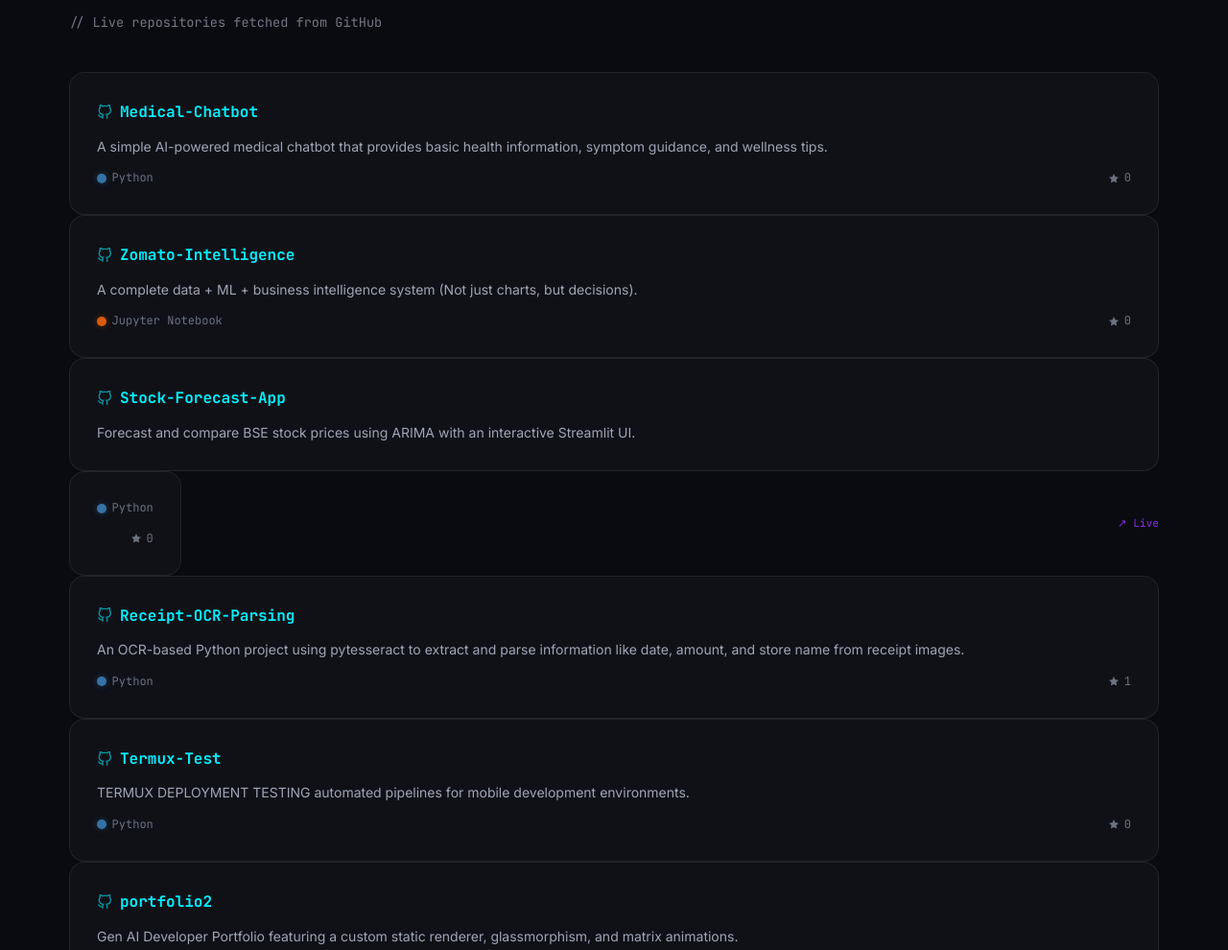
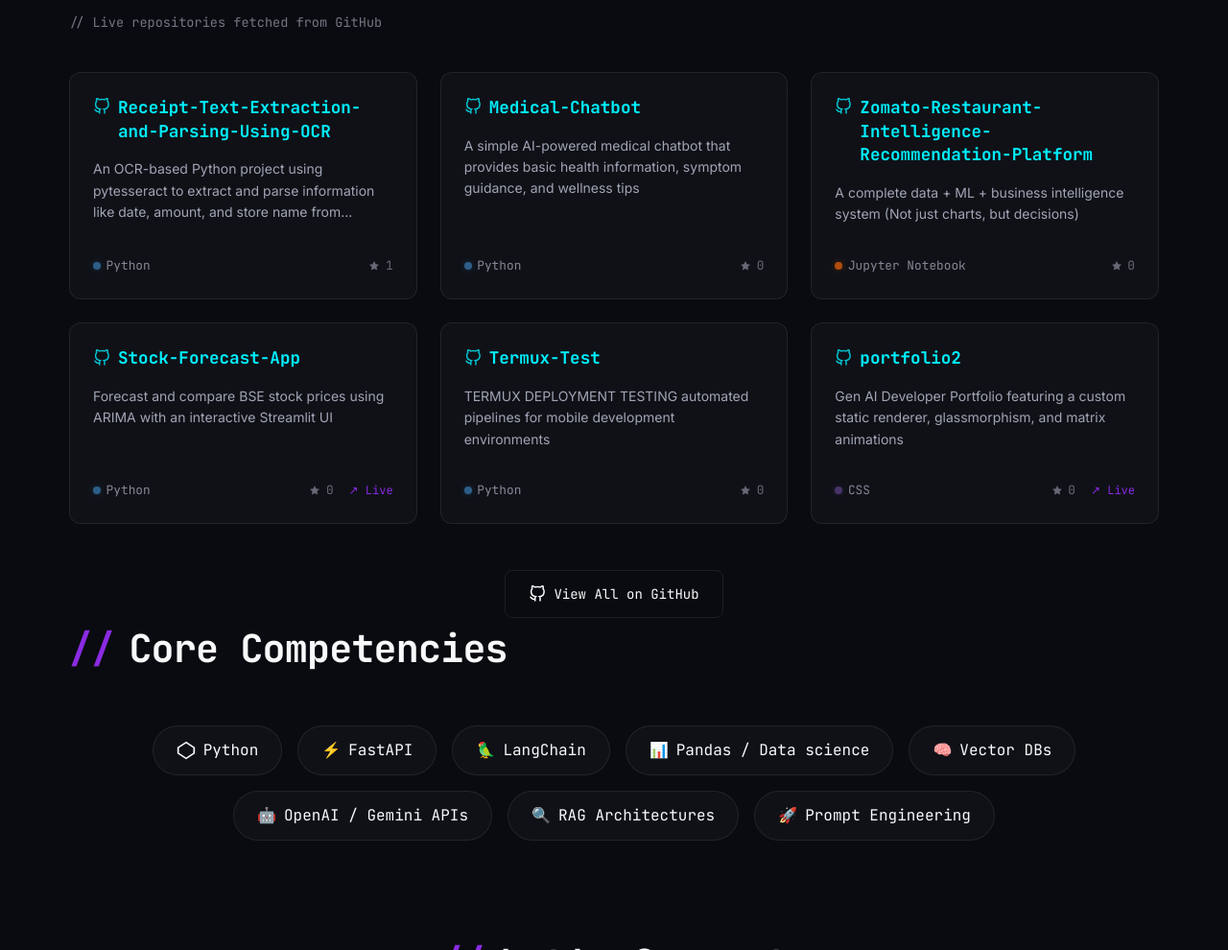
Before and after one commit to KaustubhMestri/portfolio2, a website built with Vite: page index.html in a window 1280 px wide. Shown: the part 941-1931 px from the top of the page at 96% size. Built offline with nearby package versions, Linux system fonts and the light colour scheme.

Commit message:
style: update static project cards to match new design details

```diff
--- a/index.html
+++ b/index.html
@@ -97,10 +97,36 @@
 
       <div class="repo-grid" id="projects-grid">
         <!-- Project 1 -->
+        <a href="https://github.com/KaustubhMestri/Receipt-Text-Extraction-and-Parsing-Using-OCR" target="_blank"
+          rel="noopener noreferrer" class="repo-card interactive">
+          <div class="repo-card-name" style="color: var(--color-accent-cyan);">
+            <svg width="18" height="18" viewBox="0 0 24 24" fill="none" stroke="currentColor" stroke-width="2"
+              style="flex-shrink:0;">
+              <path
+                d="M9 19c-5 1.5-5-2.5-7-3m14 6v-3.87a3.37 3.37 0 0 0-.94-2.61c3.14-.35 6.44-1.54 6.44-7A5.44 5.44 0 0 0 20 4.77 5.07 5.07 0 0 0 19.91 1S18.73.65 16 2.48a13.38 13.38 0 0 0-7 0C6.27.65 5.09 1 5.09 1A5.07 5.07 0 0 0 5 4.77a5.44 5.44 0 0 0-1.5 3.78c0 5.42 3.3 6.61 6.44 7A3.37 3.37 0 0 0 9 18.13V22">
+              </path>
+            </svg>
+            Receipt-Text-Extraction-and-Parsing-Using-OCR
+          </div>
+          <p class="repo-card-desc">An OCR-based Python project using pytesseract to extract and parse information like
+            date, amount, and store name from...</p>
+          <div class="repo-card-meta">
+            <span class="repo-lang" style="color: var(--color-text-secondary);"><span class="lang-dot"
+                style="background:#3572A5;box-shadow:0 0 6px #3572A566;"></span>Python</span>
+            <span class="repo-stars" style="color: var(--color-text-secondary);"><svg width="12" height="12"
+                viewBox="0 0 24 24" fill="currentColor">
+                <path
+                  d="M12 2l3.09 6.26L22 9.27l-5 4.87 1.18 6.88L12 17.77l-6.18 3.25L7 14.14 2 9.27l6.91-1.01L12 2z" />
+              </svg> 1</span>
+          </div>
+        </a>
+
+        <!-- Project 2 -->
         <a href="https://github.com/KaustubhMestri/Medical-Chatbot" target="_blank" rel="noopener noreferrer"
           class="repo-card interactive">
-          <div class="repo-card-name">
-            <svg width="16" height="16" viewBox="0 0 24 24" fill="none" stroke="currentColor" stroke-width="2">
+          <div class="repo-card-name" style="color: var(--color-accent-cyan);">
+            <svg width="18" height="18" viewBox="0 0 24 24" fill="none" stroke="currentColor" stroke-width="2"
+              style="flex-shrink:0;">
               <path
                 d="M9 19c-5 1.5-5-2.5-7-3m14 6v-3.87a3.37 3.37 0 0 0-.94-2.61c3.14-.35 6.44-1.54 6.44-7A5.44 5.44 0 0 0 20 4.77 5.07 5.07 0 0 0 19.91 1S18.73.65 16 2.48a13.38 13.38 0 0 0-7 0C6.27.65 5.09 1 5.09 1A5.07 5.07 0 0 0 5 4.77a5.44 5.44 0 0 0-1.5 3.78c0 5.42 3.3 6.61 6.44 7A3.37 3.37 0 0 0 9 18.13V22">
               </path>
@@ -108,142 +134,104 @@
             Medical-Chatbot
           </div>
           <p class="repo-card-desc">A simple AI-powered medical chatbot that provides basic health information, symptom
-            guidance, and wellness tips.</p>
+            guidance, and wellness tips</p>
           <div class="repo-card-meta">
-            <span class="repo-lang"><span class="lang-dot"
+            <span class="repo-lang" style="color: var(--color-text-secondary);"><span class="lang-dot"
                 style="background:#3572A5;box-shadow:0 0 6px #3572A566;"></span>Python</span>
-            <span class="repo-stars"><svg width="12" height="12" viewBox="0 0 24 24" fill="currentColor">
+            <span class="repo-stars" style="color: var(--color-text-secondary);"><svg width="12" height="12"
+                viewBox="0 0 24 24" fill="currentColor">
                 <path
                   d="M12 2l3.09 6.26L22 9.27l-5 4.87 1.18 6.88L12 17.77l-6.18 3.25L7 14.14 2 9.27l6.91-1.01L12 2z" />
               </svg> 0</span>
           </div>
-          <div class="repo-card-arrow"><svg width="16" height="16" viewBox="0 0 24 24" fill="none" stroke="currentColor"
-              stroke-width="2">
-              <line x1="7" y1="17" x2="17" y2="7" />
-              <polyline points="7 7 17 7 17 17" />
-            </svg></div>
         </a>
 
-        <!-- Project 2 -->
+        <!-- Project 3 -->
         <a href="https://github.com/KaustubhMestri/Zomato-Restaurant-Intelligence-Recommendation-Platform"
           target="_blank" rel="noopener noreferrer" class="repo-card interactive">
-          <div class="repo-card-name">
-            <svg width="16" height="16" viewBox="0 0 24 24" fill="none" stroke="currentColor" stroke-width="2">
+          <div class="repo-card-name" style="color: var(--color-accent-cyan);">
+            <svg width="18" height="18" viewBox="0 0 24 24" fill="none" stroke="currentColor" stroke-width="2"
+              style="flex-shrink:0;">
               <path
                 d="M9 19c-5 1.5-5-2.5-7-3m14 6v-3.87a3.37 3.37 0 0 0-.94-2.61c3.14-.35 6.44-1.54 6.44-7A5.44 5.44 0 0 0 20 4.77 5.07 5.07 0 0 0 19.91 1S18.73.65 16 2.48a13.38 13.38 0 0 0-7 0C6.27.65 5.09 1 5.09 1A5.07 5.07 0 0 0 5 4.77a5.44 5.44 0 0 0-1.5 3.78c0 5.42 3.3 6.61 6.44 7A3.37 3.37 0 0 0 9 18.13V22">
               </path>
             </svg>
-            Zomato-Intelligence
+            Zomato-Restaurant-Intelligence-Recommendation-Platform
           </div>
-          <p class="repo-card-desc">A complete data + ML + business intelligence system (Not just charts, but
-            decisions).</p>
+          <p class="repo-card-desc">A complete data + ML + business intelligence system (Not just charts, but decisions)
+          </p>
           <div class="repo-card-meta">
-            <span class="repo-lang"><span class="lang-dot"
+            <span class="repo-lang" style="color: var(--color-text-secondary);"><span class="lang-dot"
                 style="background:#DA5B0B;box-shadow:0 0 6px #DA5B0B66;"></span>Jupyter Notebook</span>
-            <span class="repo-stars"><svg width="12" height="12" viewBox="0 0 24 24" fill="currentColor">
+            <span class="repo-stars" style="color: var(--color-text-secondary);"><svg width="12" height="12"
+                viewBox="0 0 24 24" fill="currentColor">
                 <path
                   d="M12 2l3.09 6.26L22 9.27l-5 4.87 1.18 6.88L12 17.77l-6.18 3.25L7 14.14 2 9.27l6.91-1.01L12 2z" />
               </svg> 0</span>
           </div>
-          <div class="repo-card-arrow"><svg width="16" height="16" viewBox="0 0 24 24" fill="none" stroke="currentColor"
-              stroke-width="2">
-              <line x1="7" y1="17" x2="17" y2="7" />
-              <polyline points="7 7 17 7 17 17" />
-            </svg></div>
         </a>
 
-        <!-- Project 3 -->
+        <!-- Project 4 -->
         <a href="https://github.com/KaustubhMestri/Stock-Forecast-App" target="_blank" rel="noopener noreferrer"
           class="repo-card interactive">
-          <div class="repo-card-name">
-            <svg width="16" height="16" viewBox="0 0 24 24" fill="none" stroke="currentColor" stroke-width="2">
+          <div class="repo-card-name" style="color: var(--color-accent-cyan);">
+            <svg width="18" height="18" viewBox="0 0 24 24" fill="none" stroke="currentColor" stroke-width="2"
+              style="flex-shrink:0;">
               <path
                 d="M9 19c-5 1.5-5-2.5-7-3m14 6v-3.87a3.37 3.37 0 0 0-.94-2.61c3.14-.35 6.44-1.54 6.44-7A5.44 5.44 0 0 0 20 4.77 5.07 5.07 0 0 0 19.91 1S18.73.65 16 2.48a13.38 13.38 0 0 0-7 0C6.27.65 5.09 1 5.09 1A5.07 5.07 0 0 0 5 4.77a5.44 5.44 0 0 0-1.5 3.78c0 5.42 3.3 6.61 6.44 7A3.37 3.37 0 0 0 9 18.13V22">
               </path>
             </svg>
             Stock-Forecast-App
           </div>
-          <p class="repo-card-desc">Forecast and compare BSE stock prices using ARIMA with an interactive Streamlit UI.
+          <p class="repo-card-desc">Forecast and compare BSE stock prices using ARIMA with an interactive Streamlit UI
           </p>
           <div class="repo-card-meta">
-            <span class="repo-lang"><span class="lang-dot"
+            <span class="repo-lang" style="color: var(--color-text-secondary);"><span class="lang-dot"
                 style="background:#3572A5;box-shadow:0 0 6px #3572A566;"></span>Python</span>
-            <span class="repo-stars"><svg width="12" height="12" viewBox="0 0 24 24" fill="currentColor">
+            <div style="display:flex; align-items:center; gap: 1rem;">
+              <span class="repo-stars" style="color: var(--color-text-secondary);"><svg width="12" height="12"
+                  viewBox="0 0 24 24" fill="currentColor">
                   <path
                     d="M12 2l3.09 6.26L22 9.27l-5 4.87 1.18 6.88L12 17.77l-6.18 3.25L7 14.14 2 9.27l6.91-1.01L12 2z" />
                 </svg> 0</span>
-            <a href="https://stock-forecast-app-6fax3fpdeetb633tye6t7m.streamlit.app/" target="_blank"
-              style="font-size:0.7rem;font-family:var(--font-mono);color:var(--color-accent-purple);text-decoration:none;margin-left:auto;"
-              title="Live Demo">↗ Live</a>
+              <object><a href="https://stock-forecast-app-6fax3fpdeetb633tye6t7m.streamlit.app/" target="_blank"
+                  style="font-size:0.75rem;font-family:var(--font-mono);color:var(--color-accent-purple);text-decoration:none;"
+                  title="Live Demo">↗ Live</a></object>
             </div>
-          <div class="repo-card-arrow"><svg width="16" height="16" viewBox="0 0 24 24" fill="none" stroke="currentColor"
-              stroke-width="2">
-              <line x1="7" y1="17" x2="17" y2="7" />
-              <polyline points="7 7 17 7 17 17" />
-            </svg></div>
-        </a>
-
-        <!-- Project 4 -->
-        <a href="https://github.com/KaustubhMestri/Receipt-Text-Extraction-and-Parsing-Using-OCR" target="_blank"
-          rel="noopener noreferrer" class="repo-card interactive">
-          <div class="repo-card-name">
-            <svg width="16" height="16" viewBox="0 0 24 24" fill="none" stroke="currentColor" stroke-width="2">
-              <path
-                d="M9 19c-5 1.5-5-2.5-7-3m14 6v-3.87a3.37 3.37 0 0 0-.94-2.61c3.14-.35 6.44-1.54 6.44-7A5.44 5.44 0 0 0 20 4.77 5.07 5.07 0 0 0 19.91 1S18.73.65 16 2.48a13.38 13.38 0 0 0-7 0C6.27.65 5.09 1 5.09 1A5.07 5.07 0 0 0 5 4.77a5.44 5.44 0 0 0-1.5 3.78c0 5.42 3.3 6.61 6.44 7A3.37 3.37 0 0 0 9 18.13V22">
-              </path>
-            </svg>
-            Receipt-OCR-Parsing
           </div>
-          <p class="repo-card-desc">An OCR-based Python project using pytesseract to extract and parse information like
-            date, amount, and store name from receipt images.</p>
-          <div class="repo-card-meta">
-            <span class="repo-lang"><span class="lang-dot"
-                style="background:#3572A5;box-shadow:0 0 6px #3572A566;"></span>Python</span>
-            <span class="repo-stars"><svg width="12" height="12" viewBox="0 0 24 24" fill="currentColor">
-                <path
-                  d="M12 2l3.09 6.26L22 9.27l-5 4.87 1.18 6.88L12 17.77l-6.18 3.25L7 14.14 2 9.27l6.91-1.01L12 2z" />
-              </svg> 1</span>
-          </div>
-          <div class="repo-card-arrow"><svg width="16" height="16" viewBox="0 0 24 24" fill="none" stroke="currentColor"
-              stroke-width="2">
-              <line x1="7" y1="17" x2="17" y2="7" />
-              <polyline points="7 7 17 7 17 17" />
-            </svg></div>
         </a>
 
         <!-- Project 5 -->
         <a href="https://github.com/KaustubhMestri/Termux-Test" target="_blank" rel="noopener noreferrer"
           class="repo-card interactive">
-          <div class="repo-card-name">
-            <svg width="16" height="16" viewBox="0 0 24 24" fill="none" stroke="currentColor" stroke-width="2">
+          <div class="repo-card-name" style="color: var(--color-accent-cyan);">
+            <svg width="18" height="18" viewBox="0 0 24 24" fill="none" stroke="currentColor" stroke-width="2"
+              style="flex-shrink:0;">
               <path
                 d="M9 19c-5 1.5-5-2.5-7-3m14 6v-3.87a3.37 3.37 0 0 0-.94-2.61c3.14-.35 6.44-1.54 6.44-7A5.44 5.44 0 0 0 20 4.77 5.07 5.07 0 0 0 19.91 1S18.73.65 16 2.48a13.38 13.38 0 0 0-7 0C6.27.65 5.09 1 5.09 1A5.07 5.07 0 0 0 5 4.77a5.44 5.44 0 0 0-1.5 3.78c0 5.42 3.3 6.61 6.44 7A3.37 3.37 0 0 0 9 18.13V22">
               </path>
             </svg>
             Termux-Test
           </div>
-          <p class="repo-card-desc">TERMUX DEPLOYMENT TESTING automated pipelines for mobile development environments.
+          <p class="repo-card-desc">TERMUX DEPLOYMENT TESTING automated pipelines for mobile development environments
           </p>
           <div class="repo-card-meta">
-            <span class="repo-lang"><span class="lang-dot"
+            <span class="repo-lang" style="color: var(--color-text-secondary);"><span class="lang-dot"
                 style="background:#3572A5;box-shadow:0 0 6px #3572A566;"></span>Python</span>
-            <span class="repo-stars"><svg width="12" height="12" viewBox="0 0 24 24" fill="currentColor">
+            <span class="repo-stars" style="color: var(--color-text-secondary);"><svg width="12" height="12"
+                viewBox="0 0 24 24" fill="currentColor">
                 <path
                   d="M12 2l3.09 6.26L22 9.27l-5 4.87 1.18 6.88L12 17.77l-6.18 3.25L7 14.14 2 9.27l6.91-1.01L12 2z" />
               </svg> 0</span>
           </div>
-          <div class="repo-card-arrow"><svg width="16" height="16" viewBox="0 0 24 24" fill="none" stroke="currentColor"
-              stroke-width="2">
-              <line x1="7" y1="17" x2="17" y2="7" />
-              <polyline points="7 7 17 7 17 17" />
-            </svg></div>
         </a>
 
         <!-- Project 6 -->
         <a href="https://github.com/KaustubhMestri/portfolio2" target="_blank" rel="noopener noreferrer"
           class="repo-card interactive">
-          <div class="repo-card-name">
-            <svg width="16" height="16" viewBox="0 0 24 24" fill="none" stroke="currentColor" stroke-width="2">
+          <div class="repo-card-name" style="color: var(--color-accent-cyan);">
+            <svg width="18" height="18" viewBox="0 0 24 24" fill="none" stroke="currentColor" stroke-width="2"
+              style="flex-shrink:0;">
               <path
                 d="M9 19c-5 1.5-5-2.5-7-3m14 6v-3.87a3.37 3.37 0 0 0-.94-2.61c3.14-.35 6.44-1.54 6.44-7A5.44 5.44 0 0 0 20 4.77 5.07 5.07 0 0 0 19.91 1S18.73.65 16 2.48a13.38 13.38 0 0 0-7 0C6.27.65 5.09 1 5.09 1A5.07 5.07 0 0 0 5 4.77a5.44 5.44 0 0 0-1.5 3.78c0 5.42 3.3 6.61 6.44 7A3.37 3.37 0 0 0 9 18.13V22">
               </path>
@@ -251,23 +239,21 @@
             portfolio2
           </div>
           <p class="repo-card-desc">Gen AI Developer Portfolio featuring a custom static renderer, glassmorphism, and
-            matrix animations.</p>
+            matrix animations</p>
           <div class="repo-card-meta">
-            <span class="repo-lang"><span class="lang-dot"
+            <span class="repo-lang" style="color: var(--color-text-secondary);"><span class="lang-dot"
                 style="background:#563d7c;box-shadow:0 0 6px #563d7c66;"></span>CSS</span>
-            <span class="repo-stars"><svg width="12" height="12" viewBox="0 0 24 24" fill="currentColor">
+            <div style="display:flex; align-items:center; gap: 1rem;">
+              <span class="repo-stars" style="color: var(--color-text-secondary);"><svg width="12" height="12"
+                  viewBox="0 0 24 24" fill="currentColor">
                   <path
                     d="M12 2l3.09 6.26L22 9.27l-5 4.87 1.18 6.88L12 17.77l-6.18 3.25L7 14.14 2 9.27l6.91-1.01L12 2z" />
                 </svg> 0</span>
-            <a href="https://kaustubhmestri.github.io/portfolio2/" target="_blank"
-              style="font-size:0.7rem;font-family:var(--font-mono);color:var(--color-accent-purple);text-decoration:none;margin-left:auto;"
-              title="Live Demo">↗ Live</a>
+              <object><a href="https://kaustubhmestri.github.io/portfolio2/" target="_blank"
+                  style="font-size:0.75rem;font-family:var(--font-mono);color:var(--color-accent-purple);text-decoration:none;"
+                  title="Live Demo">↗ Live</a></object>
             </div>
-          <div class="repo-card-arrow"><svg width="16" height="16" viewBox="0 0 24 24" fill="none" stroke="currentColor"
-              stroke-width="2">
-              <line x1="7" y1="17" x2="17" y2="7" />
-              <polyline points="7 7 17 7 17 17" />
-            </svg></div>
+          </div>
         </a>
       </div>
 
--- a/style.css
+++ b/style.css
@@ -676,7 +676,7 @@ textarea.form-control {
 }
 
 /* GitHub Repos Grid */
-.github-repos-grid {
+.repo-grid {
     display: grid;
     grid-template-columns: repeat(auto-fill, minmax(320px, 1fr));
     gap: 1.5rem;
@@ -688,11 +688,11 @@ textarea.form-control {
     backdrop-filter: var(--glass-blur);
     -webkit-backdrop-filter: var(--glass-blur);
     border: 1px solid var(--glass-border);
-    border-radius: 16px;
-    padding: 1.75rem;
+    border-radius: 12px;
+    padding: 1.5rem;
     display: flex;
     flex-direction: column;
-    gap: 0.75rem;
+    gap: 1rem;
     transition: transform 0.4s cubic-bezier(0.25, 0.46, 0.45, 0.94),
         border-color 0.4s ease,
         box-shadow 0.4s ease;
@@ -726,17 +726,19 @@ textarea.form-control {
 
 .repo-card-name {
     font-family: var(--font-mono);
-    font-size: 1rem;
+    font-size: 1.1rem;
     font-weight: 700;
     color: var(--color-accent-cyan);
     display: flex;
-    align-items: center;
+    align-items: flex-start;
     gap: 0.5rem;
+    line-height: 1.4;
 }
 
 .repo-card-name svg {
     flex-shrink: 0;
-    opacity: 0.6;
+    opacity: 0.8;
+    margin-top: 0.15rem;
 }
 
 .repo-card-desc {
@@ -745,8 +747,9 @@ textarea.form-control {
     line-height: 1.6;
     flex: 1;
     display: -webkit-box;
-    -webkit-line-clamp: 3;
-    line-clamp: 3;
+    -webkit-line-clamp: 4;
+    /* Let it wrap more if needed */
+    line-clamp: 4;
     -webkit-box-orient: vertical;
     overflow: hidden;
 }
@@ -754,46 +757,41 @@ textarea.form-control {
 .repo-card-meta {
     display: flex;
     align-items: center;
-    gap: 1rem;
+    justify-content: space-between;
+    font-size: 0.8rem;
+    color: var(--color-text-secondary);
+    font-family: var(--font-mono);
     margin-top: auto;
-    font-family: var(--font-mono);
-    font-size: 0.75rem;
-    color: var(--color-text-muted);
+    padding-top: 1rem;
 }
 
-.repo-lang {
+.repo-lang,
+.repo-stars {
     display: flex;
     align-items: center;
     gap: 0.35rem;
 }
 
+.repo-lang {
+    opacity: 0.8;
+}
+
 .lang-dot {
-    width: 10px;
-    height: 10px;
+    width: 8px;
+    height: 8px;
     border-radius: 50%;
     display: inline-block;
-    flex-shrink: 0;
 }
 
 .repo-stars {
+    opacity: 0.6;
+}
+
+/* Optional live link container inside meta */
+.repo-card-meta-right {
     display: flex;
     align-items: center;
-    gap: 0.3rem;
-    margin-left: auto;
-}
-
-.repo-card-arrow {
-    position: absolute;
-    bottom: 1.75rem;
-    right: 1.75rem;
-    color: var(--color-accent-cyan);
-    opacity: 0;
-    transition: opacity 0.3s ease, transform 0.3s ease;
-}
-
-.repo-card:hover .repo-card-arrow {
-    opacity: 1;
-    transform: translate(3px, -3px);
+    gap: 1rem;
 }
 
 .repo-loading {
```
Lines whose indentation alone changed are shown as unchanged.
